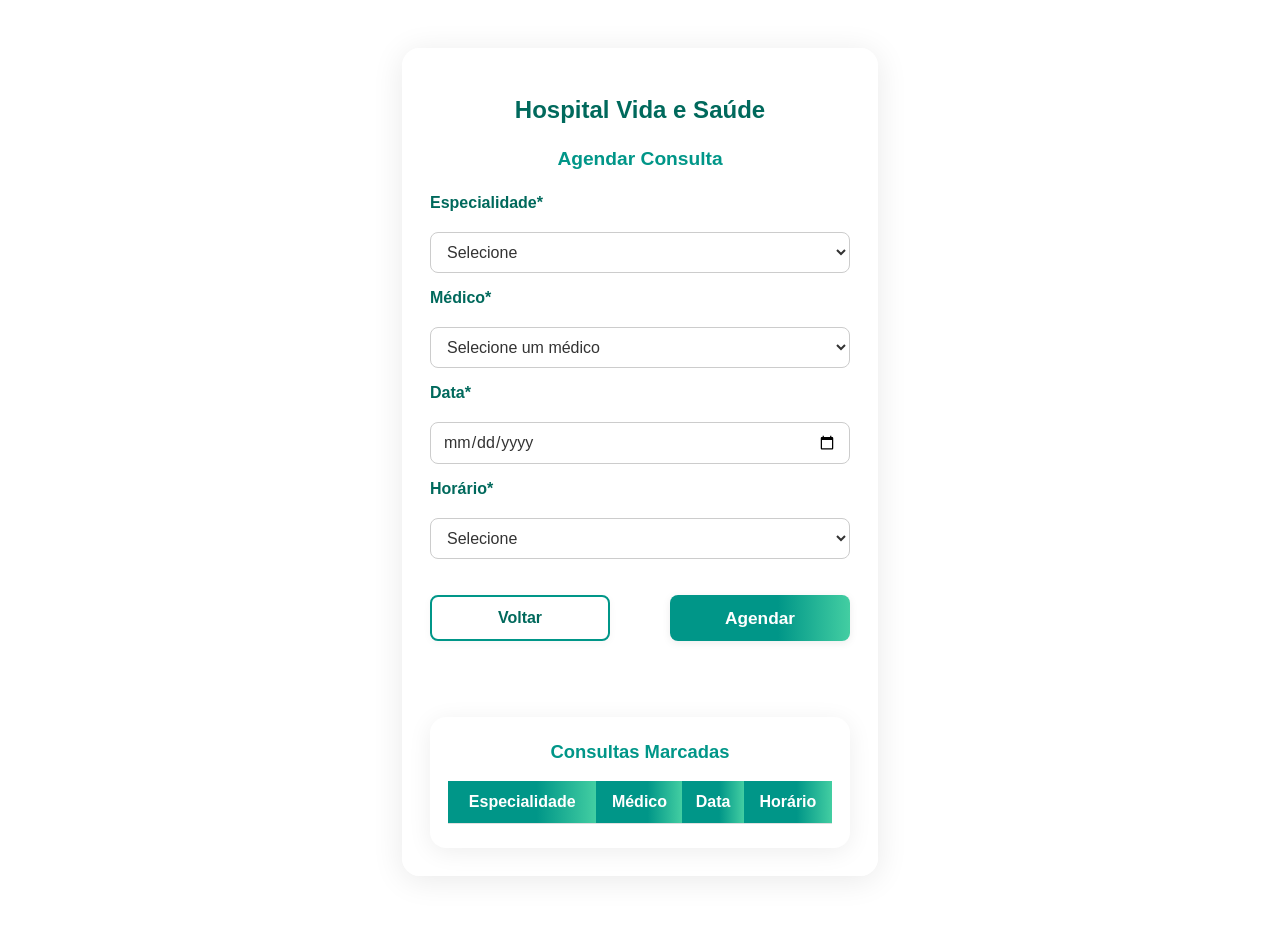
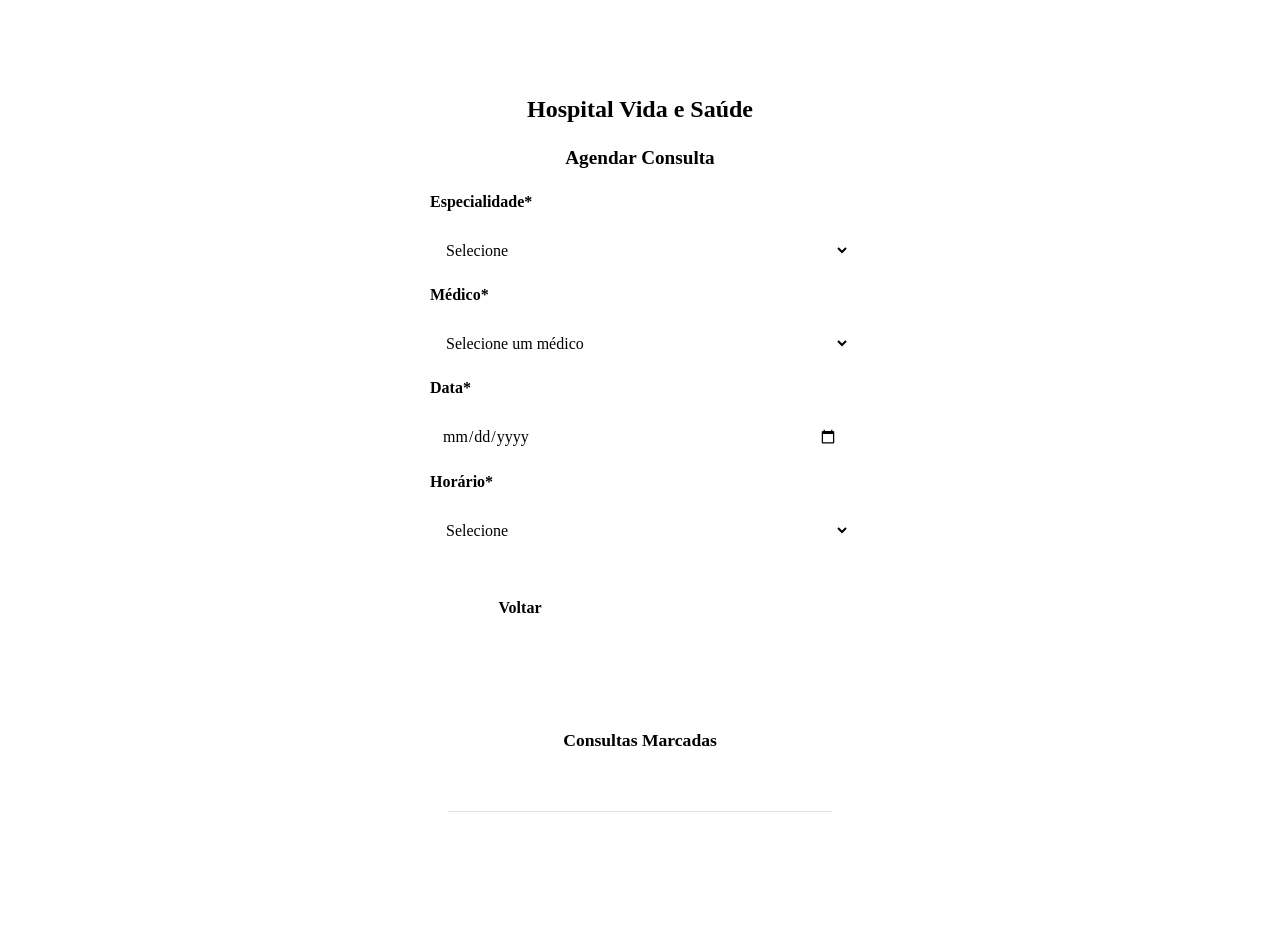

refactor(css): design system, bug fixes, dark mode

--- a/css/styleagendar.css
+++ b/css/styleagendar.css
@@ -1,44 +1,48 @@
-/* Fundo da página */
 body {
   background: url('../images/fundoindex.jpg') no-repeat center center / cover;
   min-height: 100vh;
   margin: 0;
   padding: 0;
-  font-family: 'Poppins', Arial, sans-serif;
+  font-family: var(--font-body);
 }
 
-/* Container centralizado */
 .container {
   max-width: 420px;
   margin: 48px auto;
-  background: rgba(255,255,255,0.97);
-  border-radius: 18px;
-  box-shadow: 0 4px 32px rgba(0,0,0,0.09);
+  background: rgba(255, 255, 255, 0.97);
+  border-radius: var(--radius-lg);
+  box-shadow: var(--shadow-lg);
   padding: 32px 28px 28px 28px;
   display: flex;
   flex-direction: column;
   align-items: stretch;
 }
 
-/* Títulos */
+@media (prefers-color-scheme: dark) {
+  .container,
+  .consultas-marcadas-container {
+    background: rgba(30, 30, 30, 0.97);
+  }
+}
+
 .container header h1 {
   text-align: center;
-  color: #00695c;
-  font-family: 'Montserrat', Arial, sans-serif;
+  color: var(--color-primary-dark);
+  font-family: var(--font-heading);
   font-weight: 700;
   margin-bottom: 8px;
   font-size: 1.5em;
 }
+
 .container h2 {
   text-align: center;
-  color: #009688;
-  font-family: 'Montserrat', Arial, sans-serif;
+  color: var(--color-primary);
+  font-family: var(--font-heading);
   font-weight: 600;
   margin-bottom: 24px;
   font-size: 1.2em;
 }
 
-/* Formulário */
 form {
   display: flex;
   flex-direction: column;
@@ -47,99 +51,93 @@ form {
 
 label {
   font-weight: 600;
-  color: #00695c;
+  color: var(--color-primary-dark);
   margin-bottom: 4px;
   font-size: 1em;
 }
 
 input[type="date"],
 select.select {
-  font-family: 'Poppins', Arial, sans-serif;
+  font-family: var(--font-body);
   padding: 10px 12px;
-  border: 1px solid #ccc;
-  border-radius: 8px;
+  border: 1px solid var(--color-border);
+  border-radius: var(--radius-sm);
   font-size: 1em;
-  background-color: #fff;
-  color: #333;
+  background-color: var(--color-white);
+  color: var(--color-text);
   box-sizing: border-box;
-  margin-bottom: 0;
-  transition: border 0.2s, box-shadow 0.2s;
+  transition: border var(--transition), box-shadow var(--transition);
+  width: 100%;
 }
 
 input[type="date"]:focus,
 select.select:focus {
-  border-color: #009688;
+  border-color: var(--color-primary);
   outline: none;
-  box-shadow: 0 0 5px rgba(0, 150, 136, 0.18);
+  box-shadow: 0 0 0 3px rgba(0, 150, 136, 0.15);
 }
 
-/* Botão Agendar */
 .btn-primary-salvar {
-  background: linear-gradient(90deg, #009688 60%, #43cea2 100%);
+  background: var(--gradient-primary);
   color: #fff;
   border: none;
-  border-radius: 8px;
+  border-radius: var(--radius-sm);
   padding: 12px 0;
-  font-size: 1.08em;
-  font-family: 'Montserrat', Arial, sans-serif;
+  font-size: 1.05em;
+  font-family: var(--font-heading);
   font-weight: 600;
   cursor: pointer;
-  transition: background 0.2s, transform 0.2s, box-shadow 0.2s;
-  box-shadow: 0 2px 8px rgba(0,0,0,0.08);
-  margin: 20px auto 0 auto; /* Centraliza horizontalmente */
-  width: 200px;             /* Largura fixa */
+  transition: background var(--transition), transform var(--transition), box-shadow var(--transition);
+  box-shadow: var(--shadow-sm);
+  margin: 20px auto 0 auto;
+  width: 200px;
   display: block;
 }
 
 .btn-primary-salvar:hover {
-  background: linear-gradient(90deg, #00695c 60%, #009688 100%);
+  background: var(--gradient-primary-hover);
   transform: translateY(-2px) scale(1.04);
-  box-shadow: 0 4px 16px rgba(0,150,136,0.10);
+  box-shadow: var(--shadow-md);
 }
 
-/* Botão Voltar */
 .btn-secondary {
-  background: #fff;
-  color: #00695c;
-  border: 2px solid #009688;
-  border-radius: 8px;
+  background: var(--color-white);
+  color: var(--color-primary-dark);
+  border: 2px solid var(--color-primary);
+  border-radius: var(--radius-sm);
   padding: 12px 0;
   font-size: 1em;
-  font-family: 'Montserrat', Arial, sans-serif;
+  font-family: var(--font-heading);
   font-weight: 600;
   cursor: pointer;
-  margin: 20px auto 0 auto; /* Centraliza horizontalmente */
-  width: 200px;             /* Largura fixa */
-  transition: background 0.2s, color 0.2s, border 0.2s;
-  box-shadow: 0 2px 8px rgba(0,0,0,0.04);
+  margin: 20px auto 0 auto;
+  width: 200px;
+  transition: background var(--transition), color var(--transition), border var(--transition);
+  box-shadow: var(--shadow-sm);
   display: block;
 }
 
 .btn-secondary:hover {
-  background: #e0f2f1;
-  color: #009688;
-  border-color: #43cea2;
+  background: var(--color-bg-light);
+  color: var(--color-primary);
+  border-color: var(--color-accent);
 }
 
-/* Mensagem de Sucesso */
 .mensagem-sucesso {
   display: none;
   position: fixed;
-  top: 10px; 
+  top: 10px;
   left: 50%;
   transform: translateX(-50%);
   background-color: #4caf50;
   color: white;
   padding: 15px 20px;
-  border-radius: 5px;
+  border-radius: var(--radius-sm);
   box-shadow: 0 2px 10px rgba(0, 0, 0, 0.2);
   z-index: 1000;
   font-size: 1em;
-  /* Remova ou comente a linha abaixo para a mensagem não sumir */
-  /* animation: fadeOut 3s forwards; */
 }
 
-/* Botões Agendar - Novo Estilo */
 .botoes-agendar {
   display: flex;
   justify-content: space-between;
@@ -154,20 +152,19 @@ select.select:focus {
   display: inline-block;
 }
 
-/* Consultas Marcadas - Novo Estilo */
 .consultas-marcadas-container {
   margin-top: 40px;
   background: #fff;
-  border-radius: 16px;
-  box-shadow: 0 4px 24px rgba(0,0,0,0.07);
+  border-radius: var(--radius-md);
+  box-shadow: var(--shadow-lg);
   padding: 24px 18px;
 }
 
 .consultas-marcadas-container h3 {
   margin-top: 0;
-  color: #009688;
-  font-family: 'Montserrat', Arial, sans-serif;
-  font-size: 1.15em;
+  color: var(--color-primary);
+  font-family: var(--font-heading);
+  font-size: 1.1em;
   margin-bottom: 18px;
   text-align: center;
 }
@@ -175,16 +172,17 @@ select.select:focus {
 .consultas-marcadas {
   width: 100%;
   border-collapse: collapse;
-  font-family: 'Poppins', Arial, sans-serif;
+  font-family: var(--font-body);
 }
 
-.consultas-marcadas th, .consultas-marcadas td {
+.consultas-marcadas th,
+.consultas-marcadas td {
   padding: 12px 8px;
   text-align: center;
 }
 
 .consultas-marcadas th {
-  background: linear-gradient(90deg, #009688 60%, #43cea2 100%);
+  background: var(--gradient-primary);
   color: #fff;
   font-weight: 600;
   border: none;
@@ -192,27 +190,36 @@ select.select:focus {
 
 .consultas-marcadas tr {
   border-bottom: 1px solid #e0e0e0;
-  transition: background 0.2s;
+  transition: background var(--transition);
 }
 
 .consultas-marcadas tr:hover {
-  background: #f1fdfb;
+  background: var(--color-bg-light);
 }
 
 .consultas-marcadas td {
-  color: #333;
+  color: var(--color-text);
   font-size: 1em;
 }
 
-/* Responsivo */
 @media (max-width: 600px) {
   .container {
     max-width: 98vw;
     padding: 16px 4vw 18px 4vw;
+    margin: 16px auto;
   }
+
   .btn-primary-salvar,
   .btn-secondary {
-    font-size: 1em;
-    padding: 12px 0;
+    width: 100%;
+  }
+
+  .botoes-agendar {
+    flex-direction: column;
+  }
+
+  .botoes-agendar .btn-primary-salvar,
+  .botoes-agendar .btn-secondary {
+    width: 100%;
   }
 }
